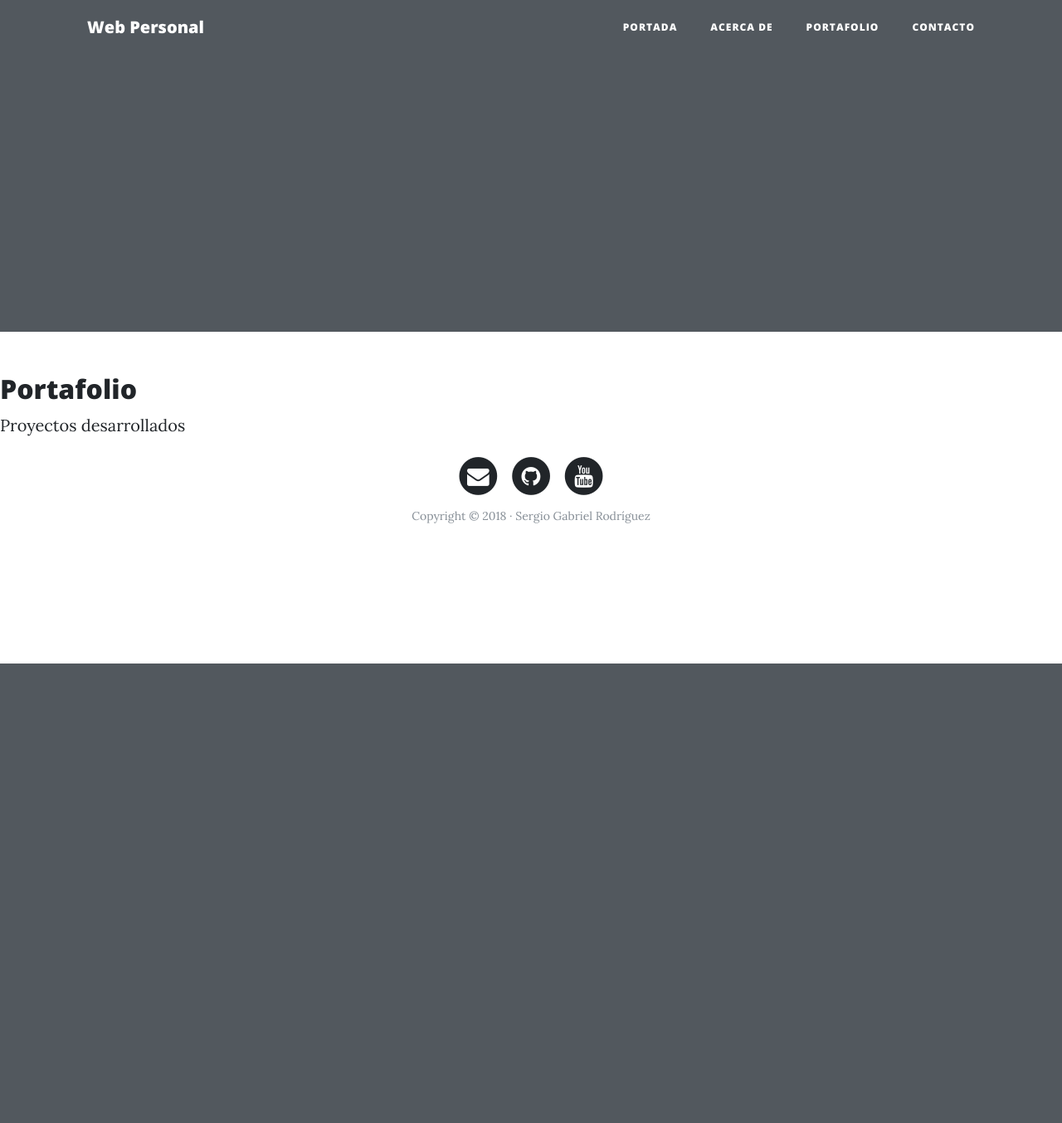
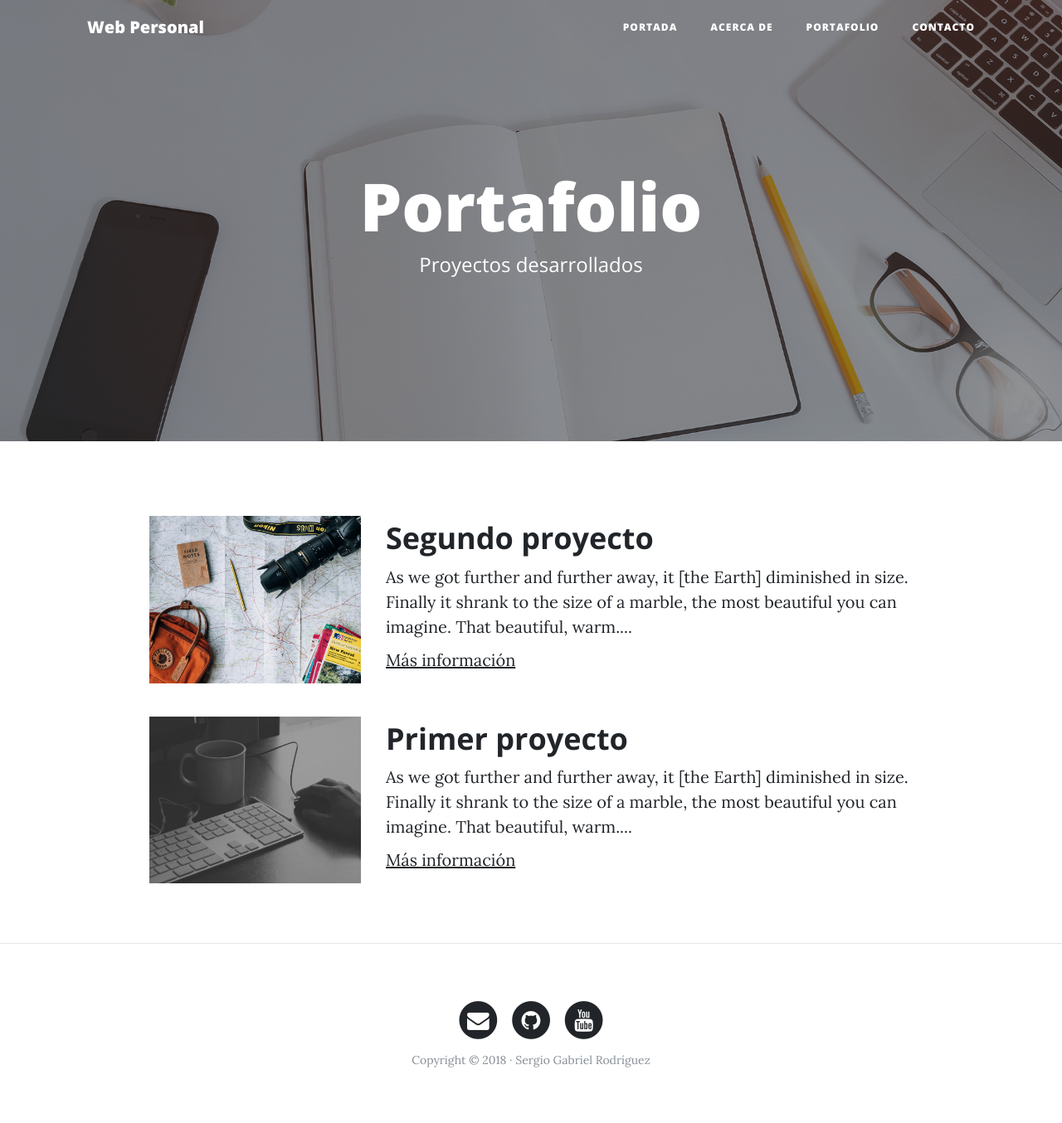
Before and after one commit to sergabrod/django-webpersonal, a Django app: page /portfolio/ in a window 1280 px wide. Shown: the whole page at 83% size. Before the commit the page ends 800 px from the top, so only its background shows below. Run offline with Django 3.2, Linux system fonts and the light colour scheme; some libraries are stand-ins or nearby versions.

Commit message:
Creación de app core extendiendo template desde el layout

```diff
--- a/core/templates/core/about.html
+++ b/core/templates/core/about.html
@@ -1,5 +1,5 @@
 {% extends 'core/layout.html' %}
-{% block title %}Home{% endblock %}
+{% block title %}Acerca de{% endblock %}
 
 {% block background %}{% load static %}{% static 'core/img/about-bg.jpg' %}{% endblock %}
 
@@ -10,7 +10,6 @@
 
 {% block content %}
 <!-- Contenido Principal -->
-<div class="container">
 <div class="row">
   <div class="col-lg-3 col-md-4 offset-lg-1">
     <img class="img-fluid avatar" src="{% static 'core/img/avatar.jpg' %}" alt="">
@@ -21,5 +20,4 @@
     <p>Lorem ipsum dolor sit amet, consectetur adipisicing elit. Saepe nostrum ullam eveniet pariatur voluptates odit...</p>
   </div>
 </div>
-      </div>
 {% endblock %}
--- a/core/templates/core/home.html
+++ b/core/templates/core/home.html
@@ -7,6 +7,3 @@
     <h1>Sergio Gabriel Rodríguez</h1>
     <span class="subheading">Ingeniería de Software</span>
 {% endblock %}
-
-{% block content %}
-{% endblock %}
--- a/core/templates/core/layout.html
+++ b/core/templates/core/layout.html
@@ -23,7 +23,7 @@
     <!-- Navegación -->
     <nav class="navbar navbar-expand-lg navbar-light fixed-top" id="mainNav">
       <div class="container">
-        <a class="navbar-brand" href="index.html">Web Personal</a>
+        <a class="navbar-brand" href="{% url 'home' %}">Web Personal</a>
         <button class="navbar-toggler navbar-toggler-right" type="button" data-toggle="collapse" data-target="#navbarResponsive" aria-controls="navbarResponsive" aria-expanded="false" aria-label="Toggle navigation">
           Menú
           <i class="fa fa-bars"></i>
@@ -61,8 +61,14 @@
       </div>
     </header>
     <!-- Contenido -->
-    {% block content %}{% endblock %}
+    <div class="container">
+      {% block content %}{% endblock %}
+    </div>
+
     <!-- Pié de página -->
+    {% if request.path != '/' %}
+        <hr>
+    {% endif %}
     <footer>
       <div class="container">
         <div class="row">
--- a/core/templates/core/portfolio.html
+++ b/core/templates/core/portfolio.html
@@ -1,6 +1,36 @@
 {% extends 'core/layout.html' %}
 {% block title %}Portafolio{% endblock %}
+
+{% block background %}{% load static %}{% static 'core/img/portfolio-bg.jpg' %}{% endblock %}
+
+{% block headers %}
+    <h1>Portafolio</h1>
+    <span class="subheading">Proyectos desarrollados</span>
+{% endblock %}
+
 {% block content %}
-<h2>Portafolio</h2>
-<p>Proyectos desarrollados</p>
+<!-- Contenido Principal -->
+<!-- Proyecto -->
+    <div class="row project">
+        <div class="col-lg-3 col-md-4 offset-lg-1">
+            <img class="img-fluid" src="{% static 'core/img/about-bg.jpg' %}" alt="">
+        </div>
+      <div class="col-lg-7 col-md-8">
+            <h2 class="section-heading title">Segundo proyecto</h2>
+        <p>As we got further and further away, it [the Earth] diminished in size. Finally it shrank to the size of a marble, the most beautiful you can imagine. That beautiful, warm....</p>
+        <p><a href="http://google.com">Más información</a></p>
+        </div>
+    </div>
+    <!-- Proyecto -->
+    <div class="row project">
+        <div class="col-lg-3 col-md-4 offset-lg-1">
+            <img class="img-fluid" src="{% static 'core/img/home-bg.jpg' %}" alt="">
+        </div>
+      <div class="col-lg-7 col-md-8">
+            <h2 class="section-heading title">Primer proyecto</h2>
+        <p>As we got further and further away, it [the Earth] diminished in size. Finally it shrank to the size of a marble, the most beautiful you can imagine. That beautiful, warm....</p>
+        <p><a href="http://google.com">Más información</a></p>
+        </div>
+    </div>
+    </div>
 {% endblock %}
```
Also changed, not shown: core/templates/core/contact.html (+17 -2 lines). Lines whose indentation alone changed are shown as unchanged.
